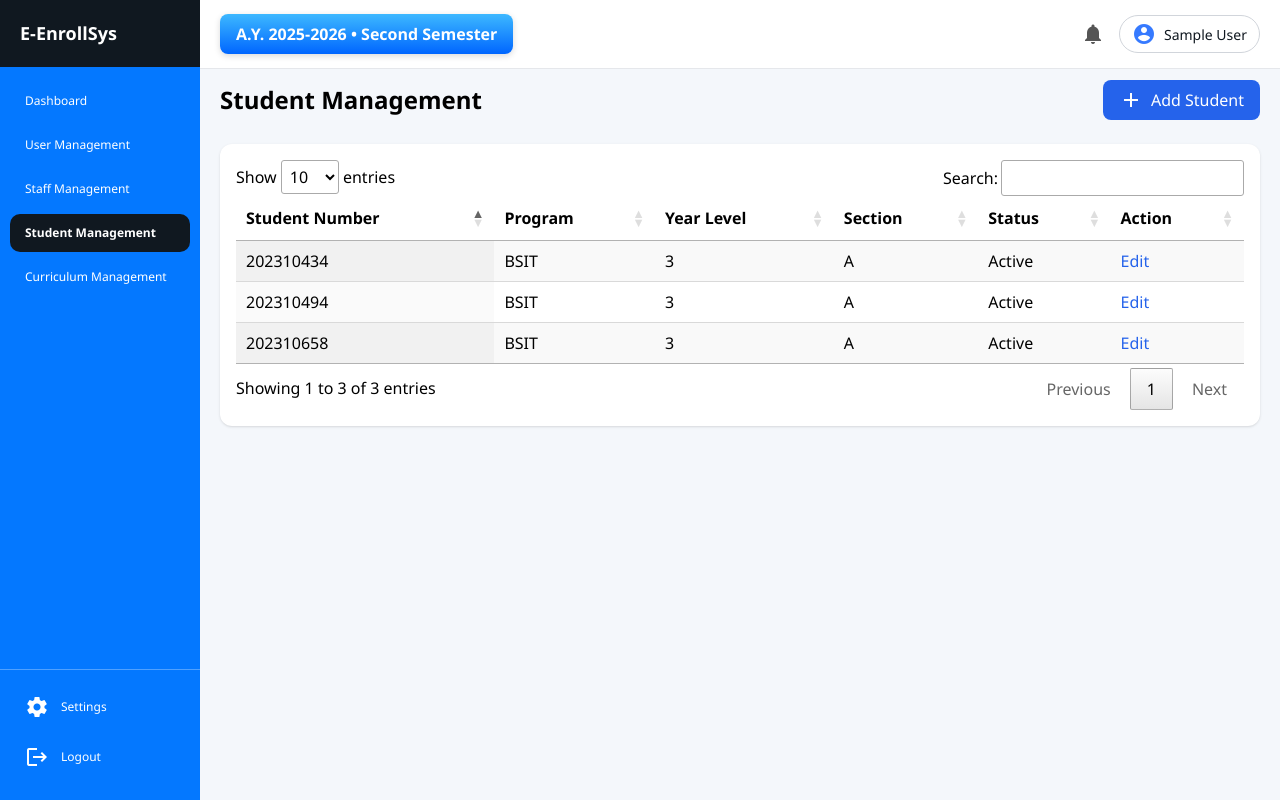
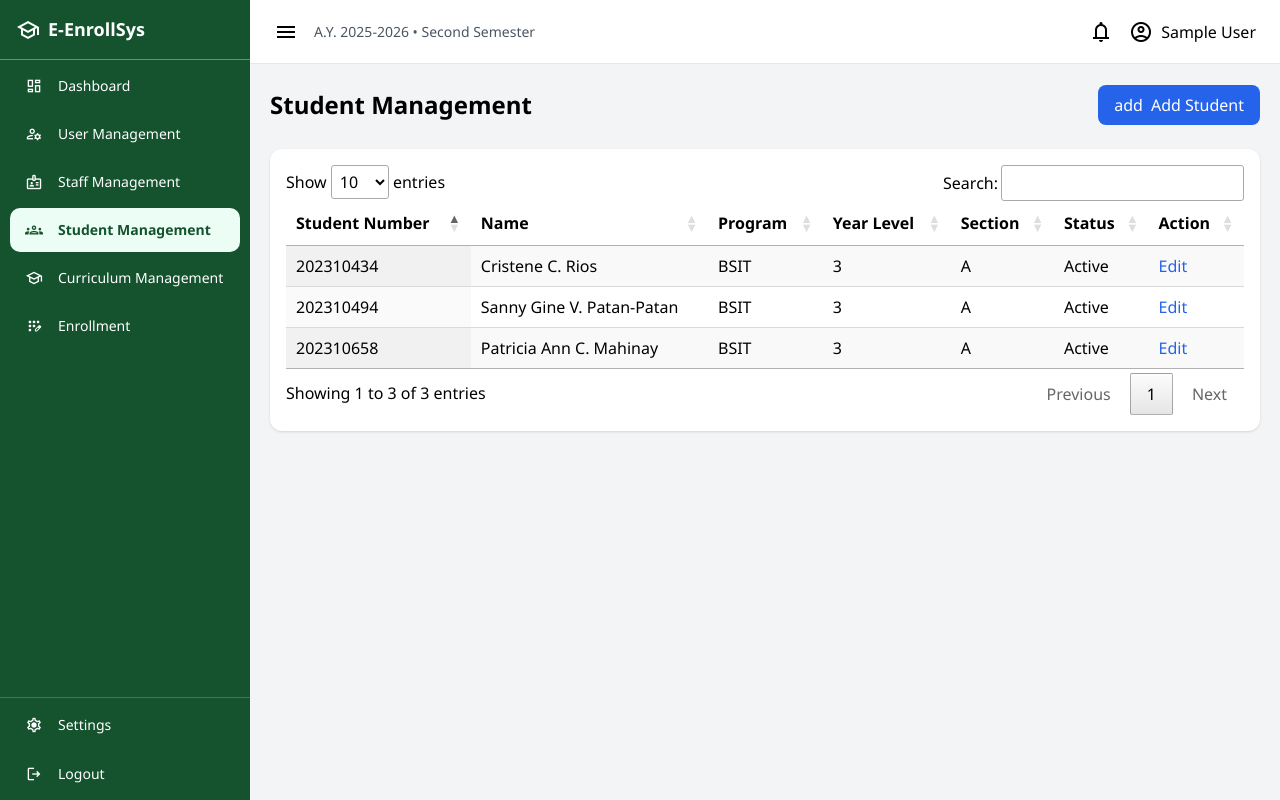
Before and after one commit to ptrcmahinay/e-enrollsys, a PHP site: page /admin/students.php in a window 1280 px wide. Run offline with PHP 8.4, Linux system fonts and the light colour scheme; the visitor is signed in with stand-in values (Sample User, id 1); data comes from the database, SQL or seed files in the repository; some libraries are stand-ins or nearby versions.

Commit message:
sidebar icons and menu collapsible are added

```diff
--- a/admin/dashboard.php
+++ b/admin/dashboard.php
@@ -4,9 +4,10 @@ if (session_status() === PHP_SESSION_NONE) {
 }
 $activePage = 'Dashboard';
 
+$page_title = 'Dashboard';
 $main_content = '
-<h1 class="text-3xl font-bold mb-4">Admin Dashboard</h1>
-<p>Welcome to your portal. </p>
+<h1 class="text-3xl font-bold mb-4">Dashboard Overview</h1>
+<p>"Welcome back! Here/s what/s happening with your business today. </p>
 ';
 
 
--- a/admin/students.php
+++ b/admin/students.php
@@ -9,7 +9,7 @@ $activePage = "Student Management";
 $activeSubPage = $activeSubPage ?? 'Student Management';
 // Fetch students with program and section
 $result = $conn->query("
-    SELECT s.Id, s.Student_number, p.Program_code, sec.Section_name, sec.Year_level, s.Status
+    SELECT s.Id, s.Student_number, s.Full_name, p.Program_code, sec.Section_name, sec.Year_level, s.Status
     FROM Students s
     LEFT JOIN Programs p ON s.Program_id = p.Programs_id
     LEFT JOIN Sections sec ON s.Section_id = sec.Id
@@ -23,6 +23,7 @@ while ($row = $result->fetch_assoc()) {
     $rows .= "
         <tr>
             <td>{$row['Student_number']}</td>
+            <td>{$row['Full_name']}</td>
             <td>{$row['Program_code']}</td>
             <td>{$row['Year_level']}</td>
             <td>{$row['Section_name']}</td>
@@ -65,6 +66,7 @@ ob_start();
         <thead>
             <tr>
                 <th>Student Number</th>
+                <th>Name</th>
                 <th>Program</th>
                 <th>Year Level</th>
                 <th>Section</th>
@@ -86,6 +88,10 @@ ob_start();
             <div class="mb-3">
                 <label class="block font-medium mb-1">Student Number</label>
                 <input type="text" name="Student_number" class="w-full border rounded px-3 py-2" required>
+            </div>
+            <div class="mb-3">
+                <label class="block font-medium mb-1">Full Name</label>
+                <input type="text" name="Full_name" class="w-full border rounded px-3 py-2" required>
             </div>
             <div class="mb-3">
                 <label class="block font-medium mb-1">Program</label>
--- a/auth/login_process.php
+++ b/auth/login_process.php
@@ -60,13 +60,15 @@ if (!password_verify($password, $user['password'])) {
     exit;
 }
 
+session_regenerate_id(true);
+
 // 7️⃣ Set session variables
 $_SESSION['user_id']  = $user['users_id'];
 $_SESSION['role']     = $user['role_name'];
 
 if ($user['role_name'] === 'student') {
     $_SESSION['username']   = $user['full_name'];
-    $_SESSION['student_id'] = $user['student_id']; // ✅ Now set correctly
+    $_SESSION['student_id'] = $user['student_id'];
 } else {
     $_SESSION['username'] = $user['username'];
 }
--- /dev/null
+++ b/includes/layout/header.php
@@ -0,0 +1,48 @@
+<?php
+$semester_labels = [
+    '1'   => 'First Semester',
+    '2'   => 'Second Semester',
+    'mid' => 'Midyear'
+];
+
+$semester_text = $semester_labels[$current_term['semester'] ?? ''] ?? '';
+?>
+
+<link rel="stylesheet" href="../layout/sidebar.css">
+
+<header class="right-0 h-16 bg-white border-b flex items-center justify-between px-6 header">
+
+  <div class="flex items-center gap-4">
+
+  <span class="material-symbols-outlined cursor-pointer" id="menuToggle">
+    menu
+  </span>
+
+  <div class="text-sm text-gray-600">
+  <?= $current_term
+      ? "A.Y. {$current_term['year_label']} • {$semester_text}"
+      : "No active term"
+  ?>
+  </div>
+
+  </div>
+
+  <div class="flex items-center gap-4">
+
+<span class="material-symbols-outlined">
+notifications
+</span>
+
+  <div class="flex items-center gap-2">
+  <span class="material-symbols-outlined">account_circle</span>
+
+  <div>
+  <div class="font-medium"><?= htmlspecialchars($username) ?></div>
+  <!-- <div class="text-xs text-gray-500"></div> -->
+  </div>
+
+  </div>
+
+  </div>
+
+</header>
--- /dev/null
+++ b/includes/layout/sidebar.css
@@ -0,0 +1,64 @@
+/* SIDEBAR */
+.sidebar {
+    width: 250px;
+    transition: 0.3s ease;
+    position: fixed;
+    top: 0;
+    left: 0;
+    height: 100vh;
+}
+
+/* COLLAPSED SIDEBAR */
+.layout.collapsed .sidebar{
+    width: 60px;
+}
+
+.layout.collapsed .sidebar .sidebar-text {
+    display: none !important;
+}
+
+.layout.collapsed .sidebar-header {
+    justify-content: center;
+}
+
+.layout.collapsed .sidebar-header .sidebar-text {
+    display: none;
+}
+
+/* .sidebar-text{
+    font-size: 14px;
+} */
+
+.layout.collapsed .sidebar .menu-item {
+    justify-content: center;
+}
+
+.layout.collapsed .sidebar .sidebar-icon {
+    margin: 0;
+}
+/* HEADER */
+.header {
+    position: fixed;
+    top: 0;
+    left: 250px;
+    right: 0;
+    height: 64px;
+    transition: 0.3s ease;
+    background: white;
+}
+
+/* HEADER COLLAPSED */
+.layout.collapsed header {
+    left: 70px;
+}
+
+/* MAIN */
+.main {
+    margin-left: 250px;
+    padding-top: 5px;
+    transition: 0.3s ease;
+}
+
+.layout.collapsed .main {
+    margin-left: 70px;
+}
--- /dev/null
+++ b/includes/layout/sidebar.php
@@ -0,0 +1,32 @@
+<aside class="sidebar" id="sidebar">
+
+<div class="sidebar-header flex items-center justify-between px-4 py-4">
+
+  <div class="flex items-center gap-2">
+    <span class="material-symbols-outlined">
+      school
+    </span>
+
+    <span class="sidebar-text font-semibold">
+      E-EnrollSys
+    </span>
+  </div>
+</div>
+
+<nav>
+<?php include __DIR__ . "/sidebar_items.php"; ?>
+</nav>
+
+<div class="sidebar-footer">
+  <a href="../includes/settings.php" class="menu-item <?= ($activePage === 'Settings') ? 'active' : '' ?>">
+      <span class="material-symbols-outlined sidebar-icon">settings</span>
+      <span class="sidebar-text">Settings</span>
+  </a>
+
+  <a href="../auth/login.php" class="menu-item">
+      <span class="material-symbols-outlined sidebar-icon">logout</span>
+      <span class="sidebar-text">Logout</span>
+  </a>
+</div>
+
+</aside>
--- /dev/null
+++ b/includes/layout/sidebar_items.php
@@ -0,0 +1,63 @@
+<?php
+
+$user_role = $user_role ?? ($_SESSION['role'] ?? '');
+$activePage = $activePage ?? '';
+$sidebar = [];
+
+switch ($user_role) {
+
+    case 'student':
+        $sidebar = [
+            'Dashboard' => ['icon' => 'dashboard', 'link' => '../student/dashboard.php'],
+            'Enrolled Subjects' => ['icon' => 'menu_book', 'link' => '../student/subjects.php'],
+            'Grades' => ['icon' => 'grading', 'link' => '../student/grades.php'],
+            'Checklist' => ['icon' => 'checklist', 'link' => '../registrar/curriculum_view.php'],
+            'Enrollment' => ['icon' => 'app_registration', 'link' => '../enrollment/index.php'],
+        ];
+        break;
+
+    case 'registrar':
+        $sidebar = [
+            'Dashboard' => ['icon' => 'dashboard', 'link' => '../registrar/dashboard.php'],
+            'Curriculum Management' => ['icon' => 'school', 'link' => '../registrar/curriculum.php'],
+            'Students' => ['icon' => 'groups', 'link' => '../registrar/students.php'],
+            'Enrollment' => ['icon' => 'app_registration', 'link' => '../enrollment/index.php'],
+        ];
+        break;
+
+    case 'admin':
+        $sidebar = [
+            'Dashboard' => ['icon' => 'dashboard', 'link' => '../admin/dashboard.php'],
+            'User Management' => ['icon' => 'manage_accounts', 'link' => '../admin/users.php'],
+            'Staff Management' => ['icon' => 'badge', 'link' => '../admin/staff.php'],
+            'Student Management' => ['icon' => 'groups', 'link' => '../admin/students.php'],
+            'Curriculum Management' => ['icon' => 'school', 'link' => '../registrar/curriculum.php'],
+            'Enrollment' => ['icon' => 'app_registration', 'link' => '../enrollment/index.php'],
+        ];
+        break;
+
+    case 'adviser':
+        $sidebar = [
+            'Dashboard' => ['icon' => 'dashboard', 'link' => '../adviser/dashboard.php'],
+            'Student Management' => ['icon' => 'groups', 'link' => '../adviser/students.php'],
+            'Enrollment' => ['icon' => 'app_registration', 'link' => '../enrollment/index.php'],
+        ];
+        break;
+}
+
+?>
+
+<?php foreach ($sidebar as $name => $item): ?>
+<a href="<?= $item['link'] ?>"
+   class="menu-item <?= ($activePage === $name) ? 'active' : '' ?>">
+
+   <span class="material-symbols-outlined sidebar-icon">
+       <?= $item['icon'] ?>
+   </span>
+
+   <span class="sidebar-text text-sm">
+       <?= $name ?>
+   </span>
+
+</a>
+<?php endforeach; ?>
--- a/includes/template.php
+++ b/includes/template.php
@@ -12,6 +12,10 @@ $main_content = $main_content ?? '';
 $username     = $_SESSION['username'] ?? 'User';
 $user_role    = $_SESSION['role'] ?? '';
 
+$email = ($user_role === 'student')
+    ? ($user['student_id'] ?? '')
+    : ($_SESSION['email'] ?? '');
+
 $semester_labels = [
     '1'   => 'First Semester',
     '2'   => 'Second Semester',
@@ -20,70 +24,47 @@ $semester_labels = [
 
 $semester_text = $semester_labels[$current_term['semester'] ?? ''] ?? '';
 ?>
+
 <!DOCTYPE html>
 <html lang="en">
 <head>
-    <meta charset="UTF-8">
-    <title><?= htmlspecialchars($page_title) ?></title>
+<meta charset="UTF-8">
+<title><?= htmlspecialchars($page_title) ?></title>
+<link href="https://fonts.googleapis.com/css2?family=Material+Symbols+Outlined" rel="stylesheet" />
+<script src="https://cdn.tailwindcss.com"></script>
+<link rel="stylesheet" href="../includes/ui.css">
+<link rel="stylesheet" href="../includes/layout/sidebar.css">
+</head>
+<body class="bg-gray-100">
 
-    <script src="https://cdn.tailwindcss.com"></script>
-    <link rel="stylesheet" href="../includes/style.css?v=999">
-    <link href="https://fonts.googleapis.com/icon?family=Material+Icons" rel="stylesheet">
-</head>
-<body>
-<div class="layout">
+<div class="layout" id="layout">
 
-    <!-- SIDEBAR -->
-    <aside class="sidebar">
-        <div class="sidebar-header">
-            E-EnrollSys
-        </div>
+    <?php include __DIR__ . "/layout/sidebar.php"; ?>
 
-        <nav class="menu">
-            <?php include "sidebar_items.php"; ?>
-        </nav>
+    <div class="main">
+        <?php include __DIR__ . "/layout/header.php"; ?>
 
-        <div class="sidebar-footer">
-            <a href="../includes/settings.php" class="menu-item <?= ($activePage === 'Settings') ? 'active' : '' ?>">
-                <span class="material-icons sidebar-icon">settings</span>
-                Settings
-            </a>
-            <a href="../auth/login.php" class="menu-item">
-                <span class="material-icons sidebar-icon">logout</span>
-                Logout
-            </a>
-        </div>
-    </aside>
-
-    <!-- MAIN CONTENT -->
-    <main class="main">
-
-        <!-- TOPBAR -->
-        <header class="topbar">
-            <div class="topbar-left">
-                <div class="term-display">
-                    <?= $current_term
-                        ? "A.Y. {$current_term['year_label']} • {$semester_text}"
-                        : "No active term"
-                    ?>
-                </div>
-            </div>
-
-            <div class="topbar-right">
-                <span class="material-icons notification-icon">notifications</span>
-                <div class="user-pill">
-                    <span class="material-icons user-icon">account_circle</span>
-                    <span class="username"><?= htmlspecialchars($username) ?></span>
-                </div>
-            </div>
-        </header>
-
-        <!-- SCROLLABLE CONTENT -->
         <div class="content-area">
             <?= $main_content ?>
         </div>
+    </div>
 
-    </main>
 </div>
+
+<script>
+document.addEventListener("DOMContentLoaded", function () {
+
+    const toggleBtn = document.getElementById("menuToggle");
+    const layout = document.getElementById("layout");
+
+    toggleBtn.addEventListener("click", function () {
+        layout.classList.toggle("collapsed");
+    });
+
+});
+</script>
 </body>
 </html>
+
+</body>
+</html>
--- a/includes/style.css
+++ b/includes/ui.css
@@ -17,8 +17,8 @@ body {
 
 /* SIDEBAR */
 .sidebar {
-    width: 200px;
-    background: #0478FF;
+    width: 230px;
+    background: #14532d;
     color: white;
     display: flex;
     flex-direction: column;
@@ -31,66 +31,68 @@ body {
     z-index: 1000;
 }
 
+/* HEADER */
 .sidebar-header {
-    background: #101820;
-    padding: 20px;
+    /* background: rgba(0, 0, 0, 0.2); */
+    padding: 18px;
     font-size: 18px;
-    font-weight: 600;
+    font-weight: 700;
+    text-align: left;
+    border-bottom: 1px solid gray;
 }
 
-.menu {
-    flex: 1;
-    padding: 15px 10px;
-    overflow-y: auto;
-}
-
+/* MENU ITEMS */
 .menu-item {
-    display: block;
-    padding: 10px 15px;
+    display: flex;
+    align-items: center;
+    gap: 15px;
+    padding: 12px 15px;
     color: white;
     text-decoration: none;
     font-size: 14px;
     border-radius: 10px;
-    margin-bottom: 6px;
-    transition: background 0.3s;
+    margin: 4px 10px;
+    transition: all 0.25s ease;
 }
 
-.menu-item:hover,
+/* HOVER */
+.menu-item:hover {
+    /* font-weight: 500; */
+    background: rgba(255, 255, 255, 0.15);
+    transform: translateX(3px);
+    background-color: #ecfdf5;
+    color: #14532d;
+}
+
+/* ACTIVE PAGE */
 .menu-item.active {
-    background: #101820;
+    background: #ecfdf5;
+    color: #14532d;
     font-weight: 600;
+    /* border: 4px solid #22c55e; */
+}
+
+/* ICONS */
+.sidebar-icon {
+    font-size: 18px;
+    color: inherit;
 }
 
 /* SIDEBAR FOOTER */
 .sidebar-footer {
     margin-top: auto;
-    padding: 15px 10px;
-    border-top: 1px solid rgba(255,255,255,0.3);
+    /* padding: 12px; */
+    border-top: 1px solid rgba(255,255,255,0.2);
+}
+
+/* FOOTER ITEMS */
+.sidebar-footer .menu-item {
     font-size: 14px;
 }
 
-.sidebar .menu-item,
-.sidebar .sidebar-footer a {
-    display: flex;
-    align-items: center;
-    gap: 6px;  /* space between icon and text */
-    font-size: 12px;  /* consistent font size for both menu and footer */
-}
-
-
-
-/* Sidebar icons */
-.sidebar-icon {
-    font-size: 16px;       /* slightly smaller, was 20px or 10px before */
-    vertical-align: middle; /* keep aligned with text */
-    margin-right: 6px;      /* slightly less space between icon and label */
-    color: white;           /* match sidebar text */
-}
-
-
 /* MAIN */
 .main {
-    margin-left: 200px; /* same as sidebar width */
+    margin-left: 230px;
     flex: 1;
     display: flex;
     flex-direction: column;
@@ -100,7 +102,7 @@ body {
 .topbar {
     position: fixed;
     top: 0;
-    left: 200px; /* sidebar width */
+    left: 220px;
     right: 0;
     display: flex;
     justify-content: space-between;
@@ -111,40 +113,41 @@ body {
     z-index: 999;
 }
 
-/* CONTENT AREA BELOW TOPBAR */
+/* CONTENT */
 .content-area {
-    margin-top: 60px; /* height of topbar */
+    margin-top: 60px;
     padding: 20px;
 }
 
-/* LEFT: TERM DISPLAY */
+/* TERM DISPLAY */
 .term-display {
-    background: linear-gradient(180deg, #3db8ff, #0066ff);
+    background: linear-gradient(180deg, #22c55e, #15803d);
     color: white;
     padding: 8px 16px;
     border-radius: 8px;
-    font-size: 16px;
+    font-size: 15px;
     font-weight: 600;
-    box-shadow: 0 2px 6px rgba(0,0,0,0.15);
 }
 
-/* RIGHT: NOTIFICATION + USER */
+/* RIGHT TOPBAR */
 .topbar-right {
     display: flex;
     align-items: center;
     gap: 14px;
 }
 
+/* NOTIFICATION */
 .notification-icon {
-    font-size: 24px;
+    font-size: 22px;
     cursor: pointer;
-    color: #555;
+    color: #4b5563;
 }
 
 .notification-icon:hover {
-    color: #367AFF;
+    color: #16a34a;
 }
 
+/* USER */
 .user-pill {
     display: flex;
     align-items: center;
@@ -153,20 +156,20 @@ body {
     border: 1px solid #d1d5db;
     border-radius: 9999px;
     cursor: pointer;
-    transition: background 0.2s;
+    transition: 0.2s;
 }
 
 .user-pill:hover {
-    background-color: #f3f4f6;
+    background-color: #f0fdf4;
 }
 
 .user-icon {
-    font-size: 28px;
-    color: #367AFF;
+    font-size: 26px;
+    color: #16a34a;
 }
 
 .username {
     font-size: 14px;
     font-weight: 500;
-    color: #101820;
+    color: #14532d;
 }
```
Also changed, not shown: admin/student_create.php (added, +45 -0 lines), admin/users_create.php (+41 -13 lines), auth/login.php (+11 -6 lines), auth/student_register.php (+10 -5 lines), config/auth.php (added, +18 -0 lines), includes/sidebar_items.php (deleted, +0 -45 lines), includes/templatev1.php (added, +99 -0 lines), admin/department.php (added), adviser/dashboard.php (added), enrollment/index.php (added), 1 other file.
